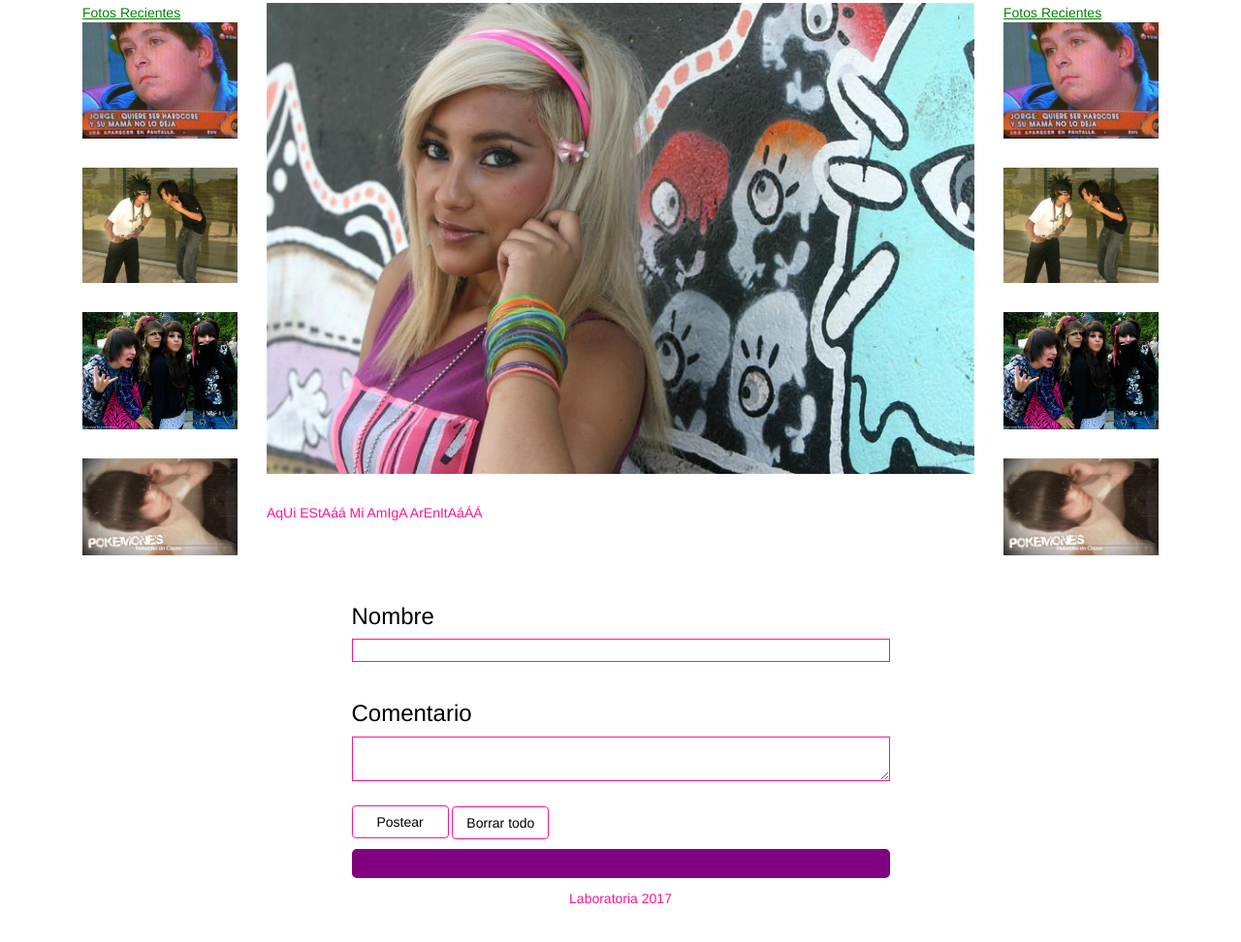
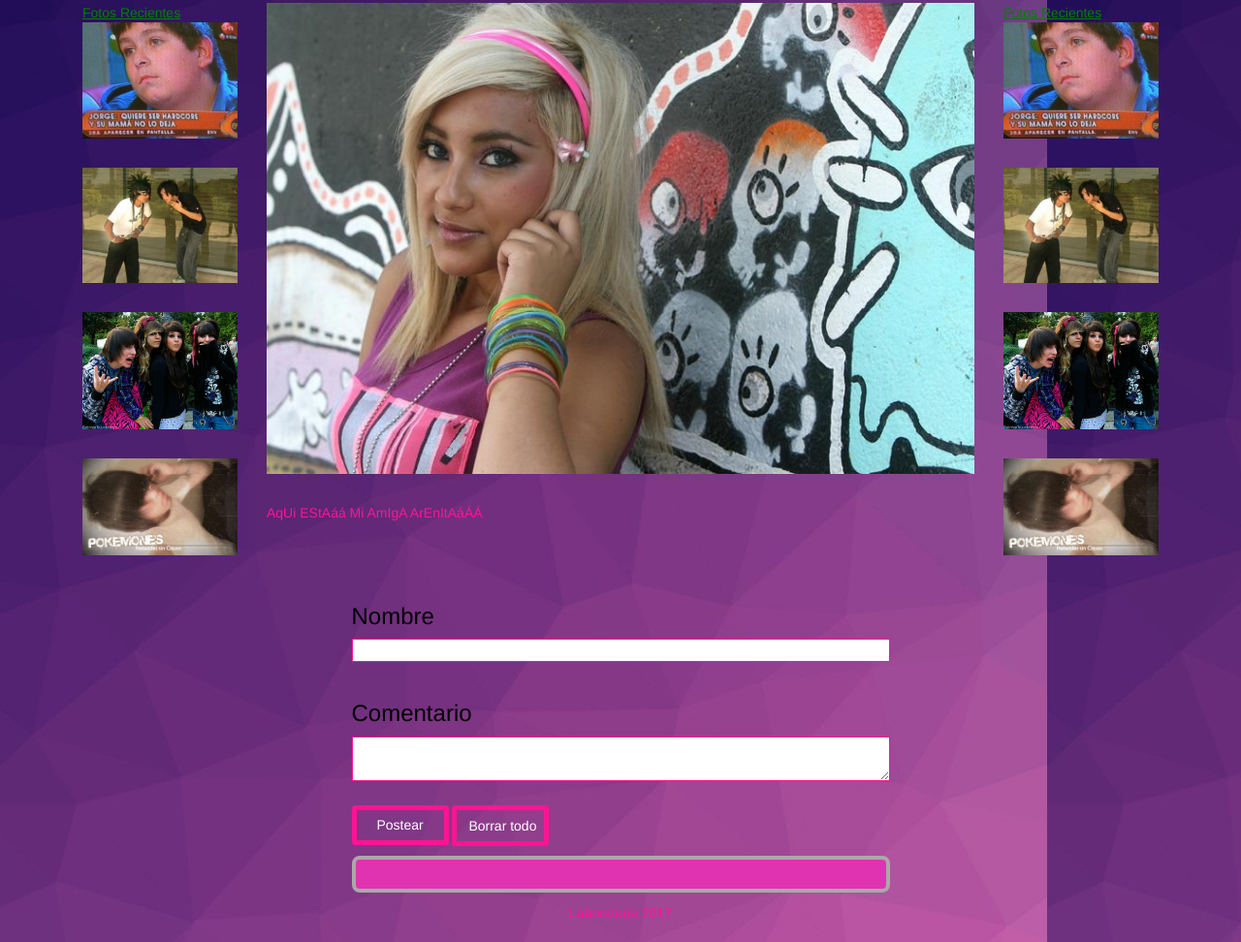
Before and after one commit to vanita22/comentarios_fotolog, a plain HTML site: page index.html in a window 1280 px wide. Shown: the part 190-1162 px from the top of the page at 97% size. Drawn offline with Linux system fonts and the light colour scheme.

Commit message:
subiendo archivos finales

```diff
--- a/css/main.css
+++ b/css/main.css
@@ -1,5 +1,6 @@
 body {
-  background-color: white;
+  background-image: url(../img/fondo.jpg);
+  width: 100%;
   color:black;
 }
 
@@ -68,17 +69,19 @@ footer{
 .botones input{
   background-color: transparent;
   width: 100px;
-  border: 1px solid DeepPink;
+  border: 5px solid DeepPink;
   display: inline-block;
+  color: white;
 }
 
 button{
   background-color: transparent;
   width: 100px;
-  height: 34px;
+  height: 41px;
   border-radius: 4px;
-  border: 1px solid DeepPink;
+  border: 5px solid DeepPink;
   display: inline-block;
+  color: white;
 }
 
  #contenedor h4{
@@ -91,10 +94,11 @@ button{
  }
 
  #contenedor{
-  background-color: purple;
-  border-radius: 5px;
+  background-color: #DF33B2;
+  border-radius: 8px;
   padding: 10px;
   margin-top: 10px;
+  border: 4px solid #ABA8AA;
  }
 
  .linea{
--- a/js/main.js
+++ b/js/main.js
@@ -20,12 +20,12 @@ function guardar(){
 		var valuee = localStorage.getItem(kei);
 
 
-		var post = document.createElement("h4");
+		var post = document.createElement("h4");/*con este Dom se imprime por pantalla lo que se ingresa en el input en el nombre y se envía a la caja llamada contenedor*/
 		var posteo = document.createTextNode(kei);
 		post.appendChild(posteo);
 		contenedor.appendChild(post);
 
-		var post2 = document.createElement("p");
+		var post2 = document.createElement("p");/*con este Dom se imprime por pantalla lo que se ingresa en el input en el comentario y se envía a la caja llamada contenedor*/
 		var posteo2 = document.createTextNode(valuee);
 		post2.appendChild(posteo2);
 		contenedor.appendChild(post2);
@@ -33,10 +33,9 @@ function guardar(){
 		/*contenedor.innerHTML += "<h4>" + "<strong>" + kei + "</strong>" + "</h4>" + "<p>" + valuee + "</p>";/*se usa += para agregar, si se usa == se sobreescribe el valor*/
 		/*contenedor.style.backgroundColor = '#DF33B2'; */
 	}
-
 }
 
-function borrar(){
+function borrar(){  /*sirve para borrar todo el contenido de a caja contenedor con el botón borrar*/
 	localStorage.clear();
 	guardar();
 }
```
Also changed, not shown: index.html (+0 -2 lines), img/fondo.jpg (added).
